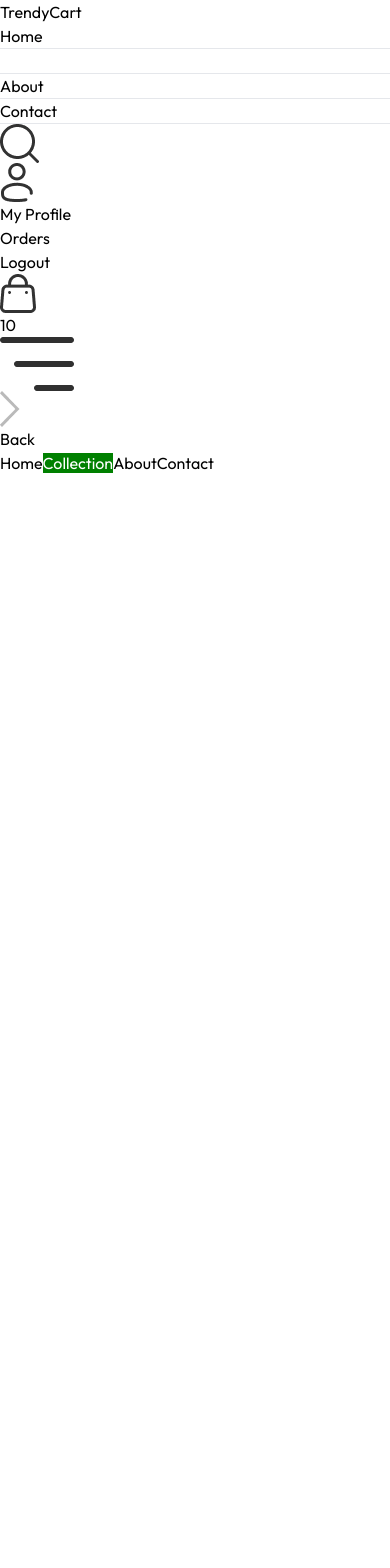
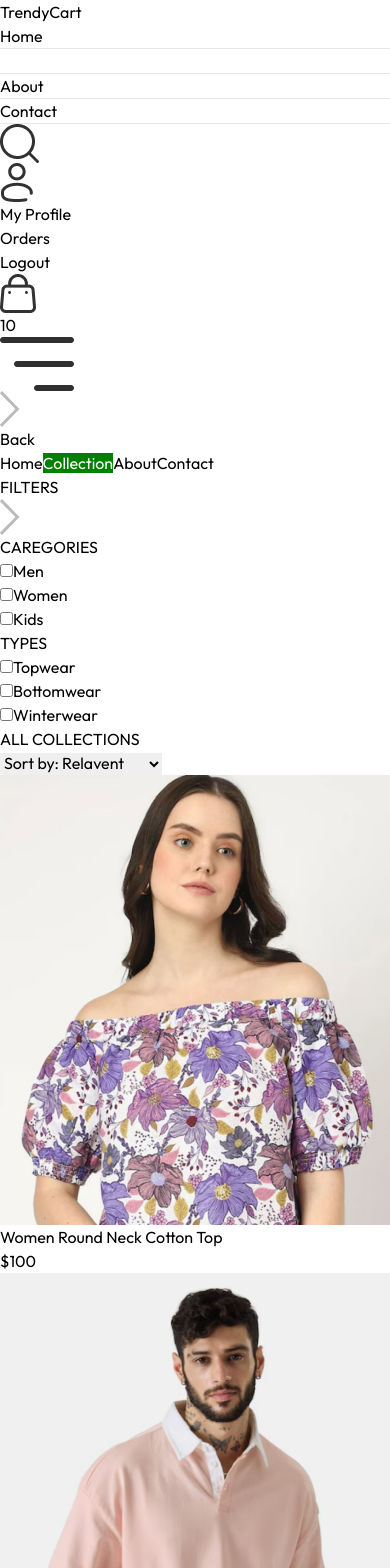
Before and after one commit to JUDHI3134/e-commerce-store, a React (Vite) app: page /collection in a window 390 px wide. Shown: the top 1568 px of the page. Before the commit the page ends 844 px from the top, so only its background shows below. Built offline with nearby package versions, Linux system fonts and the light colour scheme.

Commit message:
create collection page ui

```diff
--- a/src/App.jsx
+++ b/src/App.jsx
@@ -10,6 +10,7 @@ import Orders from './pages/Orders'
 import PlaceOrder from './pages/PlaceOrder'
 import Navbar from './components/Navbar'
 import Home from './pages/Home'
+import Footer from './components/Footer'
 
 const App = () => {
   return (
@@ -26,6 +27,7 @@ const App = () => {
         <Route path='/orders' element={<Orders/>}/>
         <Route path='/place-order' element={<PlaceOrder/>}/>
       </Routes>
+      <Footer/>
     </div>
   )
 }
--- /dev/null
+++ b/src/components/Footer.jsx
@@ -0,0 +1,41 @@
+import React from 'react'
+import { Link } from 'react-router-dom'
+
+const Footer = () => {
+  return (
+    <div>
+      <div className='flex flex-col sm:grid grid-cols-[3fr_1fr_1fr] gap-14 my-10 mt-40 text-sm'>
+
+        <div>
+        <Link to="/"><h1 className='font-bold text-xl mb-5'><span className='px-2 py-1 bg-gradient-to-r from-indigo-500 via-purple-500 to-pink-500 rounded-lg text-white'>TrendyCart</span></h1></Link>
+            <p className='w-fill md:w-2/3 text-gray-600'>Your one-stop shop for premium products at competitive prices. Enjoy fast, reliable shipping, secure payment options, and exceptional customer service. Shop with confidence and find everything you need in one place.</p>
+        </div>
+
+        <div>
+            <p className='text-xl font-medium mb-5'>COMPANY</p>
+            <ul className='flex flex-col gap-1 text-gray-600'>
+                <li>Home</li>
+                <li>About</li>
+                <li>Delivery</li>
+                <li>Privacy Policy</li>
+            </ul>
+        </div>
+        <div>
+            <p className='text-xl font-medium mb-5'>GET IN TOUCH</p>
+            <ul className='flex flex-col gap-1 text-gray-600'>
+                <li>+91 9090161171</li>
+                <li>judhistirb19@gmail.com</li>
+            </ul>
+        </div>
+
+      </div>
+
+      <div>
+        <hr />
+        <p className='py-5 text-sm text-center'>© 2024 TrendyCart. All rights reserved.</p>
+      </div>
+    </div>
+  )
+}
+
+export default Footer
--- a/src/components/Navbar.jsx
+++ b/src/components/Navbar.jsx
@@ -10,19 +10,19 @@ const Navbar = () => {
       <ul className='hidden sm:flex gap-5 text-sm text-gray-700'>
         <NavLink to="/" className="flex flex-col items-center gap-1">
             <p>Home</p>
-            <hr className='w-2/4 border-none bg-gray-700 h-[2px] hidden'/>
+            <hr className='w-2/4 border-none bg-green-500 h-[2px] hidden'/>
         </NavLink>
         <NavLink to="/collection" className="flex flex-col items-center gap-1">
             <p>Collection</p>
-            <hr className='w-2/4 border-none bg-gray-700 h-[2px] hidden'/>
+            <hr className='w-2/4 border-none bg-green-500 h-[2px] hidden'/>
         </NavLink>
         <NavLink to="/about" className="flex flex-col items-center gap-1">
             <p>About</p>
-            <hr className='w-2/4 border-none bg-gray-700 h-[2px] hidden'/>
+            <hr className='w-2/4 border-none bg-green-500 h-[2px] hidden'/>
         </NavLink>
         <NavLink to="/contact" className="flex flex-col items-center gap-1">
             <p>Contact</p>
-            <hr className='w-2/4 border-none bg-gray-700 h-[2px] hidden'/>
+            <hr className='w-2/4 border-none bg-green-500 h-[2px] hidden'/>
         </NavLink>
       </ul>
 
--- a/src/pages/Collection.jsx
+++ b/src/pages/Collection.jsx
@@ -1,8 +1,140 @@
-import React from 'react'
+import React, { useContext, useEffect, useState } from 'react'
+import { ShopContext } from '../context/ShopContext'
+import { assets } from '../assets/assets'
+import Title from '../components/Title'
+import ProductItem from '../components/ProductItem'
 
 const Collection = () => {
+  const { products } = useContext(ShopContext)
+  const [showFilter,setShowFilter] = useState(false)
+
+  const [filterProducts, setFilterProducts] = useState([])
+  const [category,setCategory] = useState([])
+  const [subCategory,setSubCategory] = useState([])
+  const [sortType,setSortType] = useState('relavent')
+
+  const toggleCategory = (e) =>{
+
+    if(category.includes(e.target.value)){
+        setCategory(prev=>prev.filter(item => item !== e.target.value))
+    }else{
+      setCategory(prev => [...prev,e.target.value])
+    }
+  }
+
+  const toggleSubCategory = (e) =>{
+
+    if(subCategory.includes(e.target.value)){
+      setSubCategory(prev=>prev.filter(item => item !== e.target.value))
+    }else{
+      setSubCategory(prev => [...prev,e.target.value])
+    }
+  }
+
+  const applyFilter = () =>{
+    let productsCopy = products.slice();
+
+    if(category.length > 0){
+      productsCopy = productsCopy.filter(item => category.includes(item.category))
+    }
+    if(subCategory.length > 0){
+      productsCopy = productsCopy.filter(item => subCategory.includes(item.subCategory))
+    }
+    setFilterProducts(productsCopy)
+  }
+
+
+  const sortProduct = () =>{
+    let fpCopy = filterProducts.slice();
+
+    switch(sortType){
+      case 'low-high':
+        setFilterProducts(fpCopy.sort((a,b)=>(a.price - b.price)))
+        break;
+
+      case 'high-low':
+        setFilterProducts(fpCopy.sort((a,b)=>(b.price - a.price)))
+        break;
+
+      default:
+        applyFilter();
+        break;
+    }
+  }
+
+  useEffect(()=>{
+    applyFilter();
+  },[category,subCategory])
+
+  useEffect(()=>{
+    sortProduct();
+  },[sortType])
+
+
   return (
-    <div>
+    <div className='flex flex-col sm:flex-row gap-1 sm:gap-10 pt-10 border-t'>
+
+      {/* -----------filter options-------------- */}
+      <div className='min-w-60'>
+        <p onClick={()=>setShowFilter(!showFilter)} className='my-2 text-xl flex items-center cursor-pointer gap-2'>FILTERS
+        <img className={`h-3 sm:hidden ${showFilter ? 'rotate-90' : ''}`} src={assets.dropdown_icon} alt="" />
+        </p>
+
+      {/* category filter -- */}
+      <div className={`border border-green-300 pl-5 py-3 mt-6 ${showFilter ? "" : "hidden"} sm:block`}>
+      <p className='mb-3 text-sm font-medium'>CAREGORIES</p>
+        <div className='flex flex-col gap-2 text-sm font-light text-gray-700'>
+          <p className='flex gap-2'>
+            <input type="checkbox" className='w-3' value={'Men'} onChange={toggleCategory} />Men
+          </p>
+          <p className='flex gap-2'>
+            <input type="checkbox" className='w-3' value={'Women'} onChange={toggleCategory} />Women
+          </p>
+          <p className='flex gap-2'>
+            <input type="checkbox" className='w-3' value={'Kids'} onChange={toggleCategory} />Kids
+          </p>
+        </div>
+      </div>
+
+      {/* -----------Sub category------- */}
+      <div className={`border border-green-300 pl-5 py-3 my-5 ${showFilter ? "" : "hidden"} sm:block`}>
+      <p className='mb-3 text-sm font-medium'>TYPES</p>
+        <div className='flex flex-col gap-2 text-sm font-light text-gray-700'>
+          <p className='flex gap-2'>
+            <input type="checkbox" className='w-3' value={'Topwear'} onChange={toggleSubCategory} />Topwear
+          </p>
+          <p className='flex gap-2'>
+            <input type="checkbox" className='w-3' value={'Bottomwear'} onChange={toggleSubCategory} />Bottomwear
+          </p>
+          <p className='flex gap-2'>
+            <input type="checkbox" className='w-3' value={'Winterwear'} onChange={toggleSubCategory} />Winterwear
+          </p>
+        </div>
+      </div>
+
+      </div>
+
+
+      {/* ----right side----- */}
+      <div className='flex-1'>
+        <div className='flex justify-between text-base sm:text-2xl mb-4'>
+          <Title text1={"ALL"} text2={"COLLECTIONS"}/>
+          {/* ----product sort----- */}
+          <select onChange={(e)=>setSortType(e.target.value)} className='border-2 border-green-400 text-sm px-2'>
+            <option value="relavent">Sort by: Relavent</option>
+            <option value="low-high">Sort by: Low to Hign</option>
+            <option value="high-low">Sort by: High to Low</option>
+          </select>
+        </div>
+        {/* ----map product----- */}
+        <div className='grid grid-cols-2 md:grid-cols-3 lg:grid-cols-4 gap-4 gap-y-6'>
+          {
+            filterProducts.map((item,index)=>(
+              <ProductItem key={index} id={item._id} name={item.name} image={item.image} price={item.price}/>
+            ))
+          }
+        </div>
+      </div>
 
     </div>
   )
```
